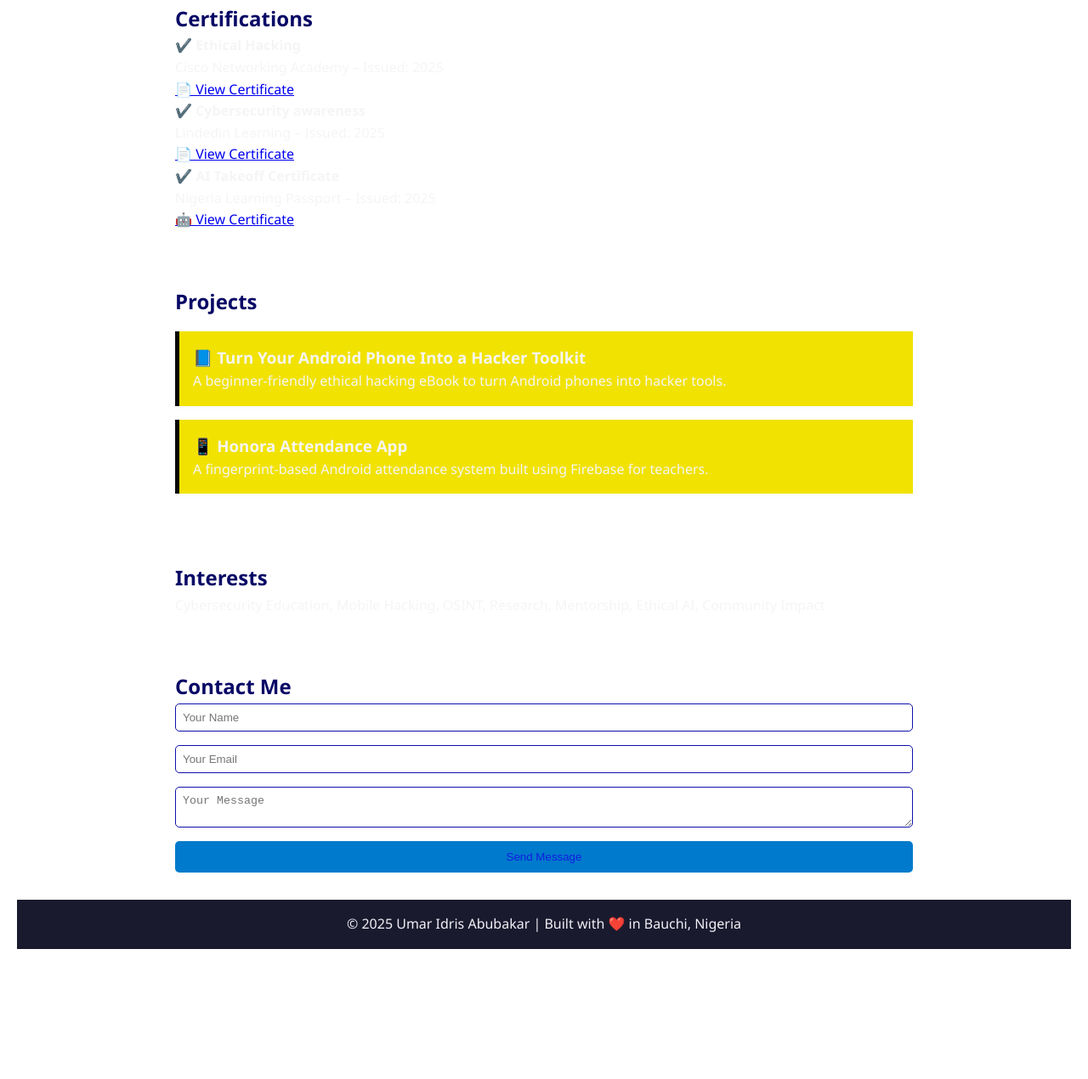
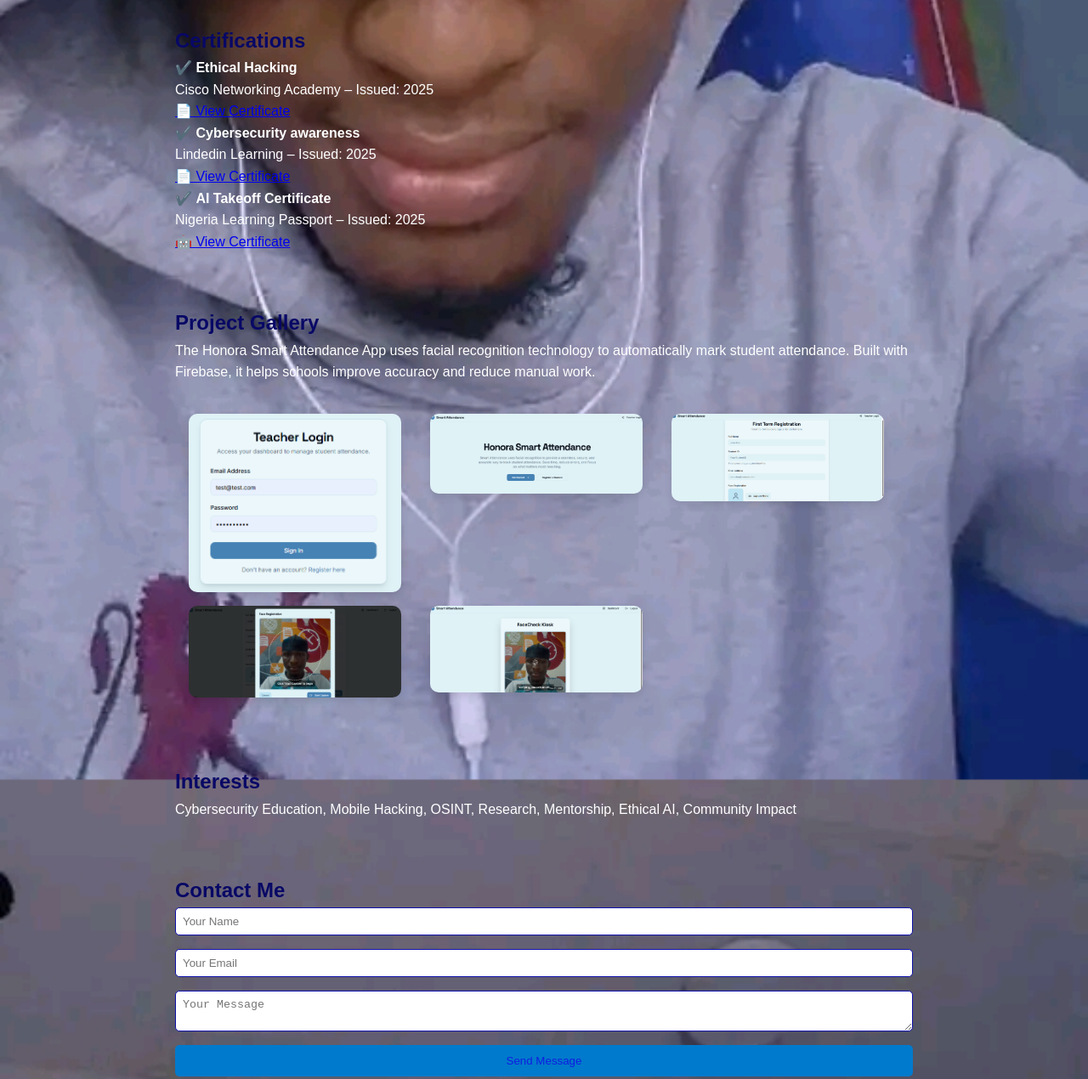
Before and after one commit to umarplp/plp-portfolio, a plain HTML site: page home.html in a window 1280 px wide. Shown: the part 1358-2628 px from the top of the page at 85% size. Before the commit the page ends 2495 px from the top, so only its background shows below. Drawn offline with Linux system fonts and the light colour scheme.

Commit message:
Update README, add gallery images, and improve content

```diff
--- a/home.html
+++ b/home.html
@@ -14,10 +14,12 @@
     <li><a href="#education">Education</a></li>
     <li><a href="#certifications">Certifications</a></li>
     <li><a href="#projects">Projects</a></li>
+    <li><a href="#gallery">Gallery</a></li>
     <li><a href="#interests">Interests</a></li>
     <li><a href="#contact">Contact</a></li>
   </ul>
 </nav>
+
   <header class="site-header">
     <img src="assets/umar.jpg" alt="Umar Idris Abubakar" class="profile-pic" />
 
@@ -41,6 +43,7 @@
       <h2>Skills</h2>
       <ul>
         <li>Python Programming</li>
+        <li>Web development</li>
         <li>Networking (Cisco, Packet Tracer)</li>
         <li>Linux OS & CLI</li>
         <li>Ethical Hacking (Nmap, Metasploit, Wireshark)</li>
@@ -107,17 +110,23 @@
 </section>
 
 
-    <section id="projects" class="section projects">
-      <h2>Projects</h2>
-      <div class="project-card">
-        <h3>📘 Turn Your Android Phone Into a Hacker Toolkit</h3>
-        <p>A beginner-friendly ethical hacking eBook to turn Android phones into hacker tools.</p>
-      </div>
-      <div class="project-card">
-        <h3>📱 Honora Attendance App</h3>
-        <p>A fingerprint-based Android attendance system built using Firebase for teachers.</p>
-      </div>
-    </section>
+  <section id="gallery" class="section gallery">
+  <h2>Project Gallery</h2>
+  <p class="gallery-description">
+    The Honora Smart Attendance App uses facial recognition technology to automatically mark student attendance.
+    Built with Firebase, it helps schools improve accuracy and reduce manual work.
+  </p>
+
+  <div class="gallery-container">
+    <img src="assets/project1.png" alt="Screenshot 1" class="gallery-img" />
+    <img src="assets/project2.png" alt="Screenshot 2" class="gallery-img" />
+    <img src="assets/project3.png" alt="Screenshot 3" class="gallery-img" />
+    <img src="assets/project4.png" alt="Screenshot 4" class="gallery-img" />
+    <img src="assets/project5.png" alt="Screenshot 5" class="gallery-img" />
+    <!-- Add more images as needed -->
+  </div>
+</section>
+
 
     <section id="interests" class="section interests">
       <h2>Interests</h2>
--- a/style.css
+++ b/style.css
@@ -10,7 +10,7 @@ body.welcome-body {
 }
 
 .overlay {
-  background-color: rgba(0, 0, 0, 0.7);
+  background-color: rgba(0, 0, 0, 0);
   width: 100%;
   height: 100%;
   position: absolute;
@@ -66,16 +66,16 @@ body.welcome-body {
 .enter-btn {
   display: inline-block;
   padding: 10px 30px;
-  background-color: #00b894;
-  color: rgb(250, 214, 13);
+  background-color: rgba(0, 0, 0, 0.308);
+  color: rgba(15, 120, 218, 0.664);
   text-decoration: none;
   border-radius: 8px;
   font-weight: bold;
-  transition: background 0.3s ease;
+  transition: background 0.10s ease;
 }
 
 .enter-btn:hover {
-  background-color: #eed70d;
+  background-color: #4e4705;
   color: black;
 }
 
@@ -102,7 +102,7 @@ h2 {
   color: #080866;
 }
 .project-card {
-  background: #f1e202;
+  background: #998f0170;
   margin: 1rem 0;
   padding: 1rem;
   border-left: 5px solid #070808;
@@ -170,7 +170,7 @@ body::before {
   margin: 10px auto;
   display: block;
   border: 3px solid #d1d408;
-  box-shadow: 0 2px 5px rgba(238, 231, 231, 0.3);
+  box-shadow: 0 2px 5px rgba(238, 231, 231, 0.5);
 }
 /* General Reset */
 * {
@@ -191,7 +191,7 @@ body::before {
 
 /* Dark overlay */
 .overlay {
-  background-color: rgba(0, 0, 0, 0.6);
+  background-color: rgba(0, 0, 0, 0.384);
   height: 100%;
   display: flex;
   justify-content: center;
@@ -272,3 +272,82 @@ body::before {
   background-color: #007acc;
   color: yellow;
 }
+.marquee {
+  width: 100%;
+  overflow: hidden;
+  white-space: nowrap;
+  background: #111;
+  color: #ffe817;
+  padding: 10px 0;
+  position: fixed;
+  top: 0;
+  z-index: 1000;
+}
+
+.marquee p {
+  display: inline-block;
+  padding-left: 100%;
+  animation: scroll-left 15s linear infinite;
+  font-weight: bold;
+  font-size: 1.1rem;
+}
+
+@keyframes scroll-left {
+  0% {
+    transform: translateX(2%);
+  }
+  100% {
+    transform: translateX(-85%);
+  }
+}
+body {
+  margin: 0;
+  font-family: Arial, sans-serif;
+  background-image: url("assets/bg.jpg");
+  background-size: cover;
+  background-position: center;
+  background-repeat: no-repeat;
+  background-attachment: fixed;
+  color: #fff;
+}
+.gallery-container {
+  display: flex;
+  flex-wrap: wrap;
+  gap: 15px;
+  justify-content: center;
+  margin-top: 20px;
+}
+
+.gallery-img {
+  width: 100%;
+  max-width: 250px;
+  border-radius: 8px;
+  box-shadow: 0 4px 8px rgba(0,0,0,0.2);
+  transition: transform 0.3s;
+}
+
+.gallery-img:hover {
+  transform: scale(1.05);
+}
+.gallery-container {
+  display: grid;
+  grid-template-columns: repeat(auto-fit, minmax(200px, 1fr));
+  gap: 1rem;
+  padding: 1rem;
+}
+
+.gallery-img {
+  width: 100%;
+  height: auto;
+  border-radius: 10px;
+  box-shadow: 0 4px 10px rgba(0, 0, 0, 0.1);
+  object-fit: cover;
+  transition: transform 0.3s ease;
+}
+
+.gallery-img:hover {
+  transform: scale(1.05);
+}
+html {
+  scroll-behavior: smooth;
+}
```
Also changed, not shown: index.html (+3 -0 lines), assets/bg.jpg (added), assets/portfolio-screenshot.png (added), assets/project1.png (added), assets/project2.png (added), assets/project3.png (added), assets/project4.png (added), assets/project5.png (added), 1 other file.
